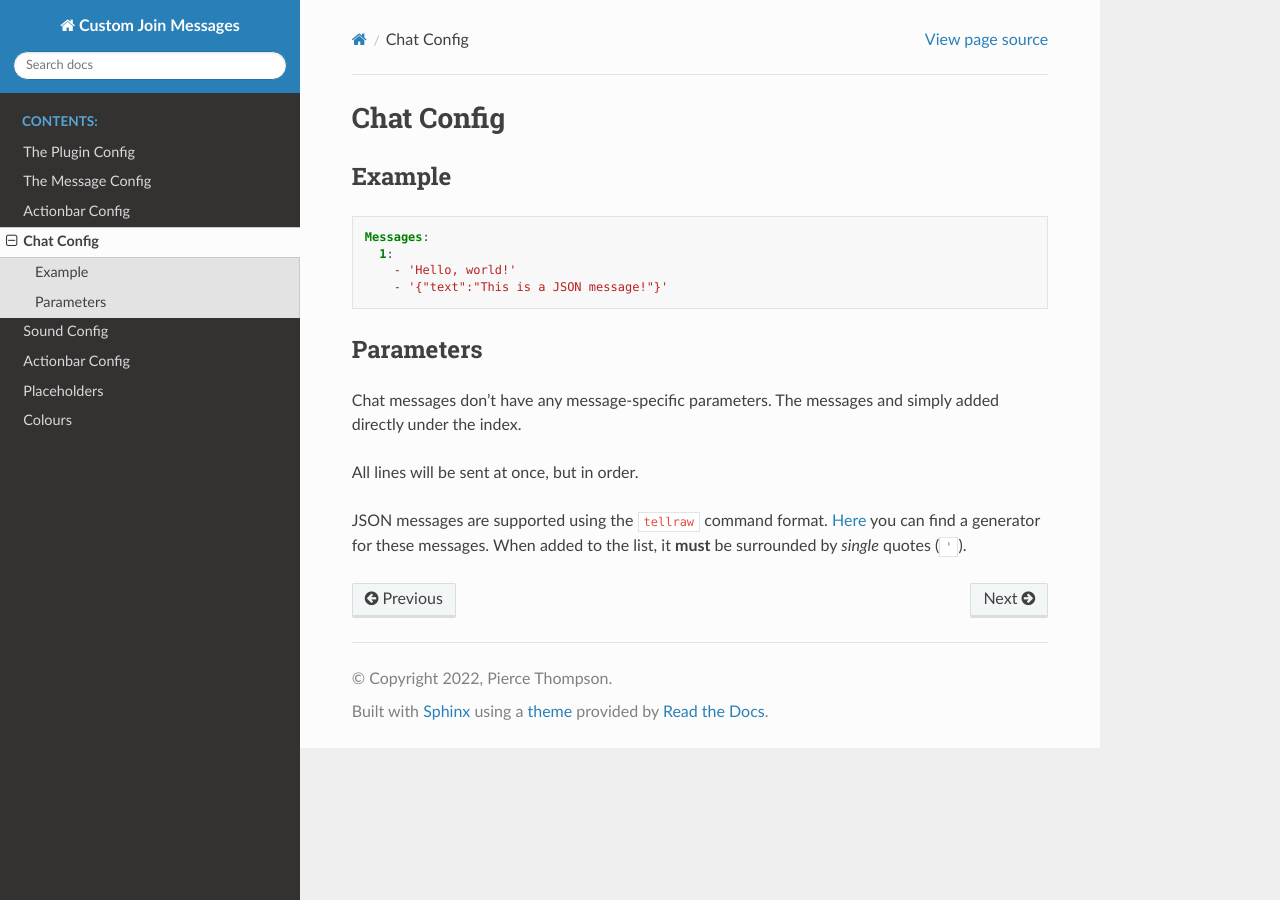
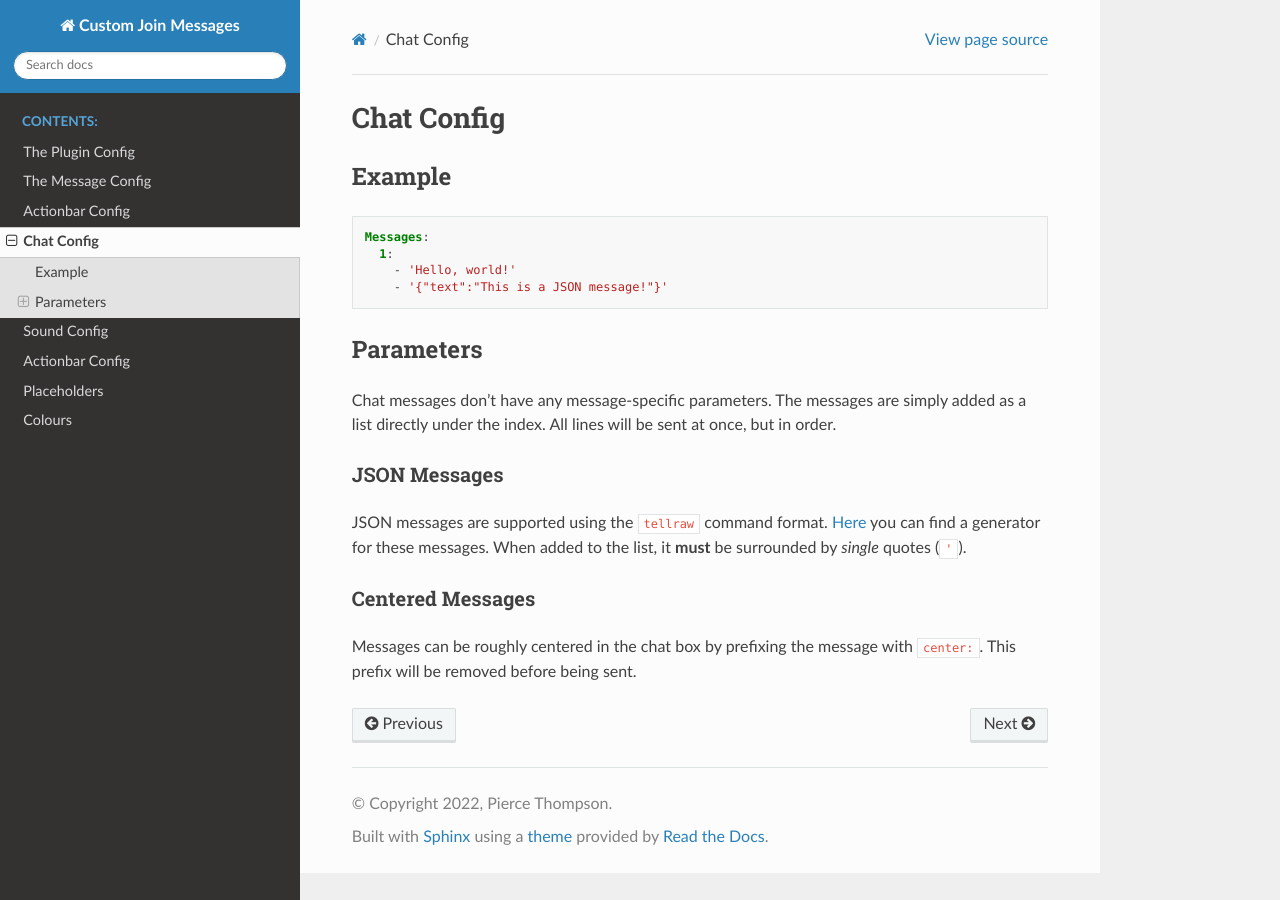
Before and after one commit to Insprill/custom-join-messages, a Sphinx documentation site: the page built from docs/chat.rst, in a window 1280 px wide. Built offline with Sphinx 7.4.7 and the Read the Docs theme 2.0.0, drawn with Linux system fonts in a browser that asks for light colours.

Commit message:
Update chat docs

```diff
--- a/docs/chat.rst
+++ b/docs/chat.rst
@@ -15,11 +15,16 @@ Example
 Parameters
 ----------
 
-Chat messages don't have any message-specific parameters.
-The messages and simply added directly under the index.
+Chat messages don't have any message-specific parameters. The messages are simply added as a list directly under the index.
+All lines will be sent at once, but in order.
 
-All lines will be sent at once, but in order.
+JSON Messages
+~~~~~~~~~~~~~
 
 JSON messages are supported using the ``tellraw`` command format.
 `Here <https://minecraft.tools/en/tellraw.php>`_ you can find a generator for these messages.
 When added to the list, it **must** be surrounded by *single* quotes (``'``).
+
+Centered Messages
+~~~~~~~~~~~~~~~~~
+Messages can be roughly centered in the chat box by prefixing the message with ``center:``. This prefix will be removed before being sent.
```
